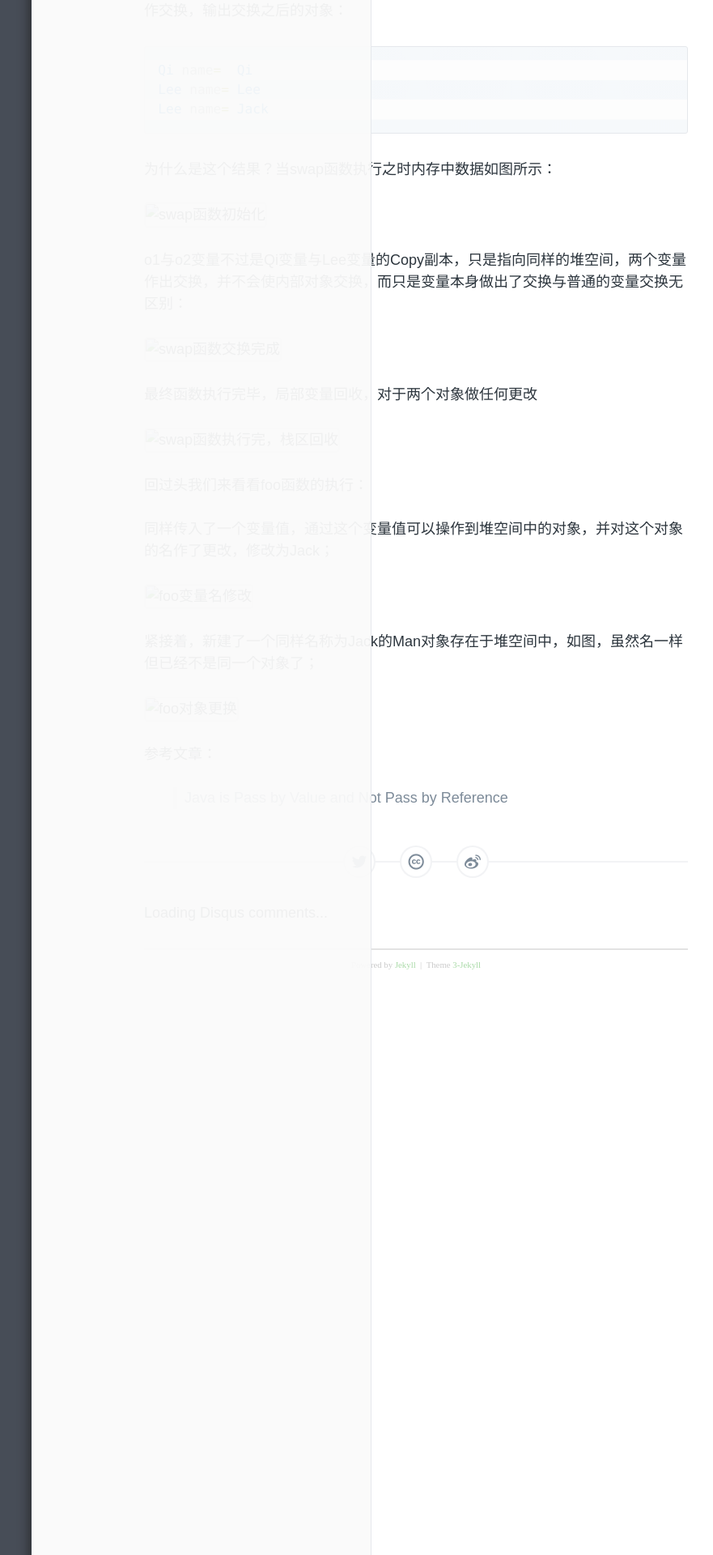
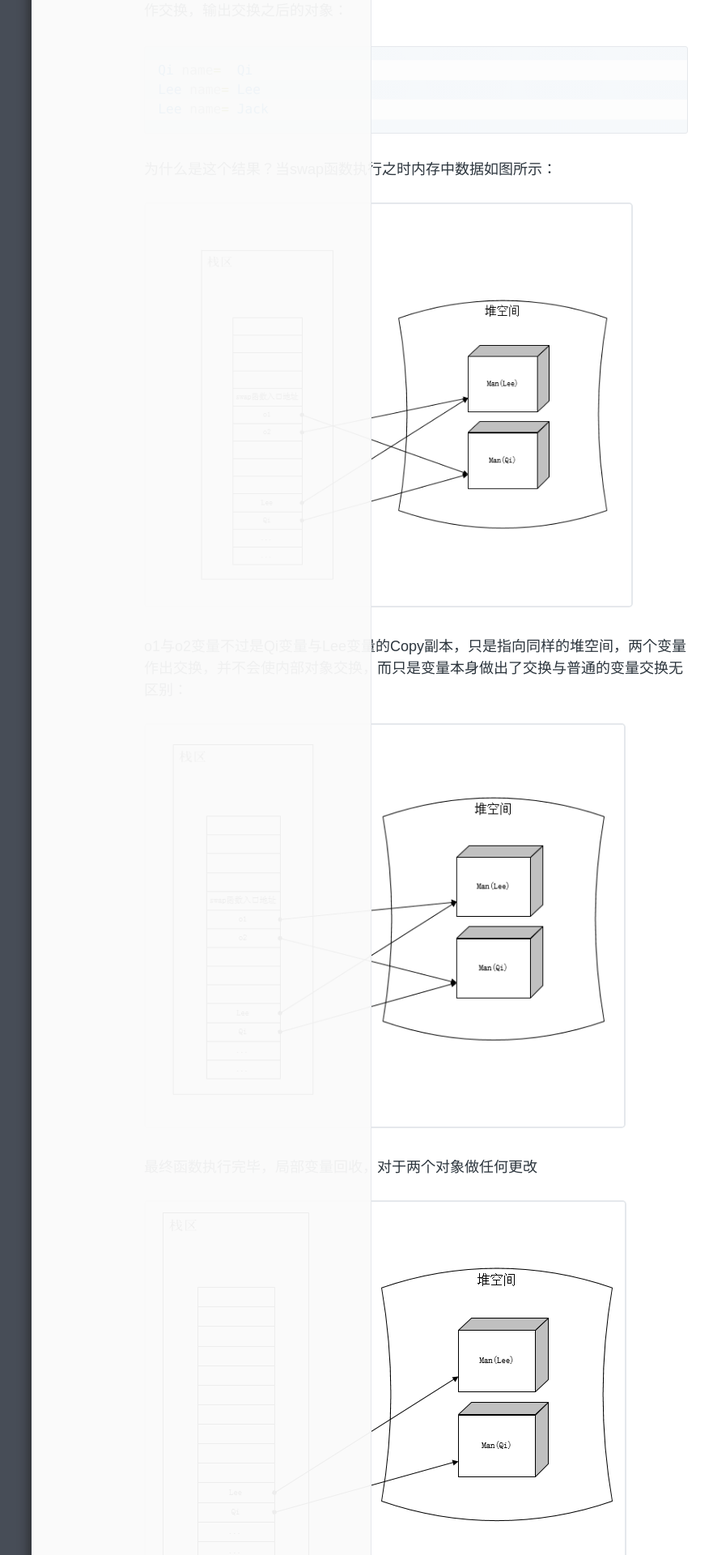
Before and after one commit to enlipan/enlipan.github.io, a Jekyll site: the page built from _posts/2015-3-22-Java-pass-by-value.md, in a window 1280 px wide. Shown: the part 1301-3221 px from the top of the page at 81% size, without its empty margins (126-1007 px from the left). Built offline with Jekyll 4.4.1, drawn with Linux system fonts in a browser that asks for light colours; comment, search, counter and statistics services are not loaded.

Commit message:
modify java pass by value

```diff
--- a/_posts/2015-3-22-Java-pass-by-value.md
+++ b/_posts/2015-3-22-Java-pass-by-value.md
@@ -61,25 +61,25 @@ Lee name= Jack
 {% endhighlight %}
 为什么是这个结果？当swap函数执行之时内存中数据如图所示：
 
-![swap函数初始化](/assets/img/2015150322/swap_begin.PNG)
+![swap函数初始化](/assets/img/20150322/swap_begin.PNG)
 
 o1与o2变量不过是Qi变量与Lee变量的Copy副本，只是指向同样的堆空间，两个变量作出交换，并不会使内部对象交换，而只是变量本身做出了交换与普通的变量交换无区别：
 
-![swap函数交换完成](/assets/img/2015150322/swap_over.PNG)
+![swap函数交换完成](/assets/img/20150322/swap_over.PNG)
 
 最终函数执行完毕，局部变量回收，对于两个对象做任何更改
 
-![swap函数执行完，栈区回收](/assets/img/2015150322/swap_none.PNG)
+![swap函数执行完，栈区回收](/assets/img/20150322/swap_none.PNG)
 
 回过头我们来看看foo函数的执行：
 
 同样传入了一个变量值，通过这个变量值可以操作到堆空间中的对象，并对这个对象的名作了更改，修改为Jack；
 
-![foo变量名修改](/assets/img/2015150322/foo_begin.PNG)
+![foo变量名修改](/assets/img/20150322/foo_begin.PNG)
 
 紧接着，新建了一个同样名称为Jack的Man对象存在于堆空间中，如图，虽然名一样但已经不是同一个对象了；
 
-![foo对象更换](/assets/img/2015150322/foo_over.PNG)
+![foo对象更换](/assets/img/20150322/foo_over.PNG)
 
 
 
```
Also changed, not shown: _posts/2015-3-17-Highchar-in-ssh.md (+1 -1 lines), assets/img/20150319/concern_compete.png (renamed from assets/img/2015150319/concern_compete.png).
